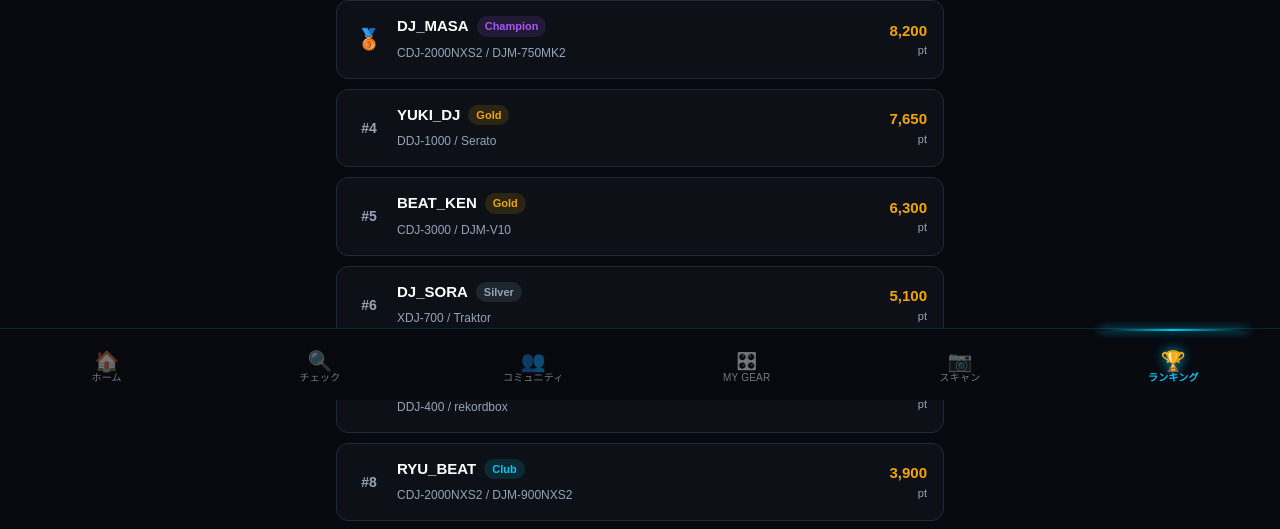
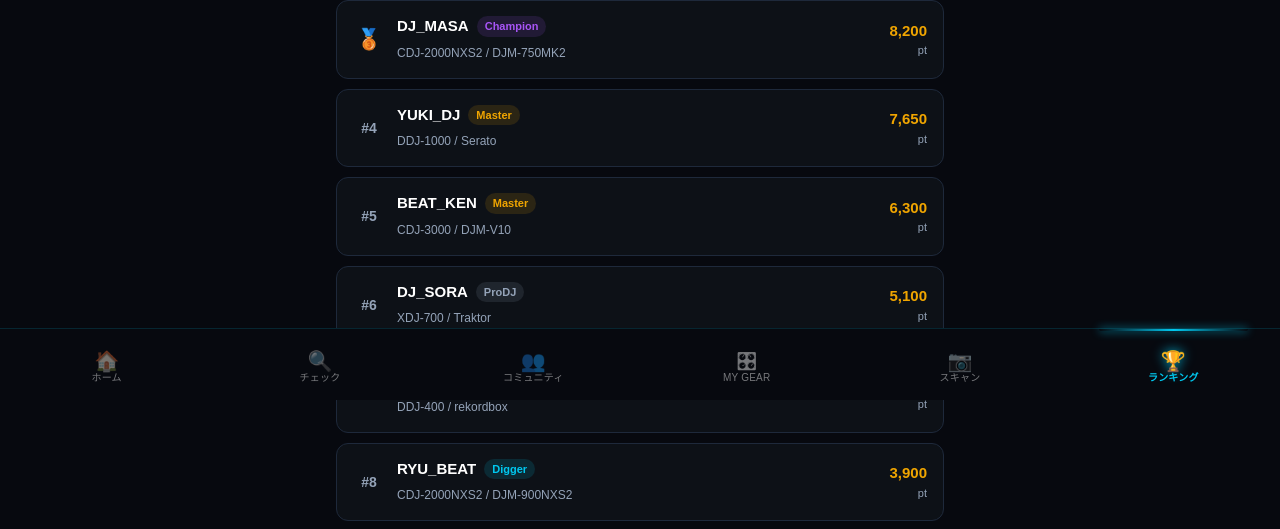
Before and after one commit to KobeeHub/djgearsync, a Next.js app: page /ranking in a window 1280 px wide. Shown: the part 400-929 px from the top of the page. Built offline with nearby package versions, Linux system fonts and the light colour scheme.

Commit message:
feat: update tier names to Rookie/Digger/ProDJ/Master/Champion/Legend

```diff
--- a/app/ranking/page.tsx
+++ b/app/ranking/page.tsx
@@ -10,12 +10,12 @@ const DUMMY_USERS = [
   { rank: 1, name: "DJ_TAKA", points: 12500, tier: "Legend", gear: "CDJ-3000 / DJM-900NXS2" },
   { rank: 2, name: "KOBEE", points: 9800, tier: "Champion", gear: "XDJ-RX3 / rekordbox" },
   { rank: 3, name: "DJ_MASA", points: 8200, tier: "Champion", gear: "CDJ-2000NXS2 / DJM-750MK2" },
-  { rank: 4, name: "YUKI_DJ", points: 7650, tier: "Gold", gear: "DDJ-1000 / Serato" },
-  { rank: 5, name: "BEAT_KEN", points: 6300, tier: "Gold", gear: "CDJ-3000 / DJM-V10" },
-  { rank: 6, name: "DJ_SORA", points: 5100, tier: "Silver", gear: "XDJ-700 / Traktor" },
-  { rank: 7, name: "MIKU_DJ", points: 4800, tier: "Silver", gear: "DDJ-400 / rekordbox" },
-  { rank: 8, name: "RYU_BEAT", points: 3900, tier: "Club", gear: "CDJ-2000NXS2 / DJM-900NXS2" },
-  { rank: 9, name: "DJ_HANA", points: 3200, tier: "Club", gear: "SC6000 / X1850" },
+  { rank: 4, name: "YUKI_DJ", points: 7650, tier: "Master", gear: "DDJ-1000 / Serato" },
+  { rank: 5, name: "BEAT_KEN", points: 6300, tier: "Master", gear: "CDJ-3000 / DJM-V10" },
+  { rank: 6, name: "DJ_SORA", points: 5100, tier: "ProDJ", gear: "XDJ-700 / Traktor" },
+  { rank: 7, name: "MIKU_DJ", points: 4800, tier: "ProDJ", gear: "DDJ-400 / rekordbox" },
+  { rank: 8, name: "RYU_BEAT", points: 3900, tier: "Digger", gear: "CDJ-2000NXS2 / DJM-900NXS2" },
+  { rank: 9, name: "DJ_HANA", points: 3200, tier: "Digger", gear: "SC6000 / X1850" },
   { rank: 10, name: "TAKESHI_B", points: 2800, tier: "Rookie", gear: "DDJ-200 / rekordbox" },
 ];
 
@@ -53,9 +53,9 @@ const GEAR_CATEGORIES = [
 const TIER_COLORS: Record<string, string> = {
   Legend: "#ff6b35",
   Champion: "#a855f7",
-  Gold: "#f0a500",
-  Silver: "#94a3b8",
-  Club: "#00c8f0",
+  Master: "#f0a500",
+  ProDJ: "#94a3b8",
+  Digger: "#00c8f0",
   Rookie: "#22c55e",
 };
 
```
